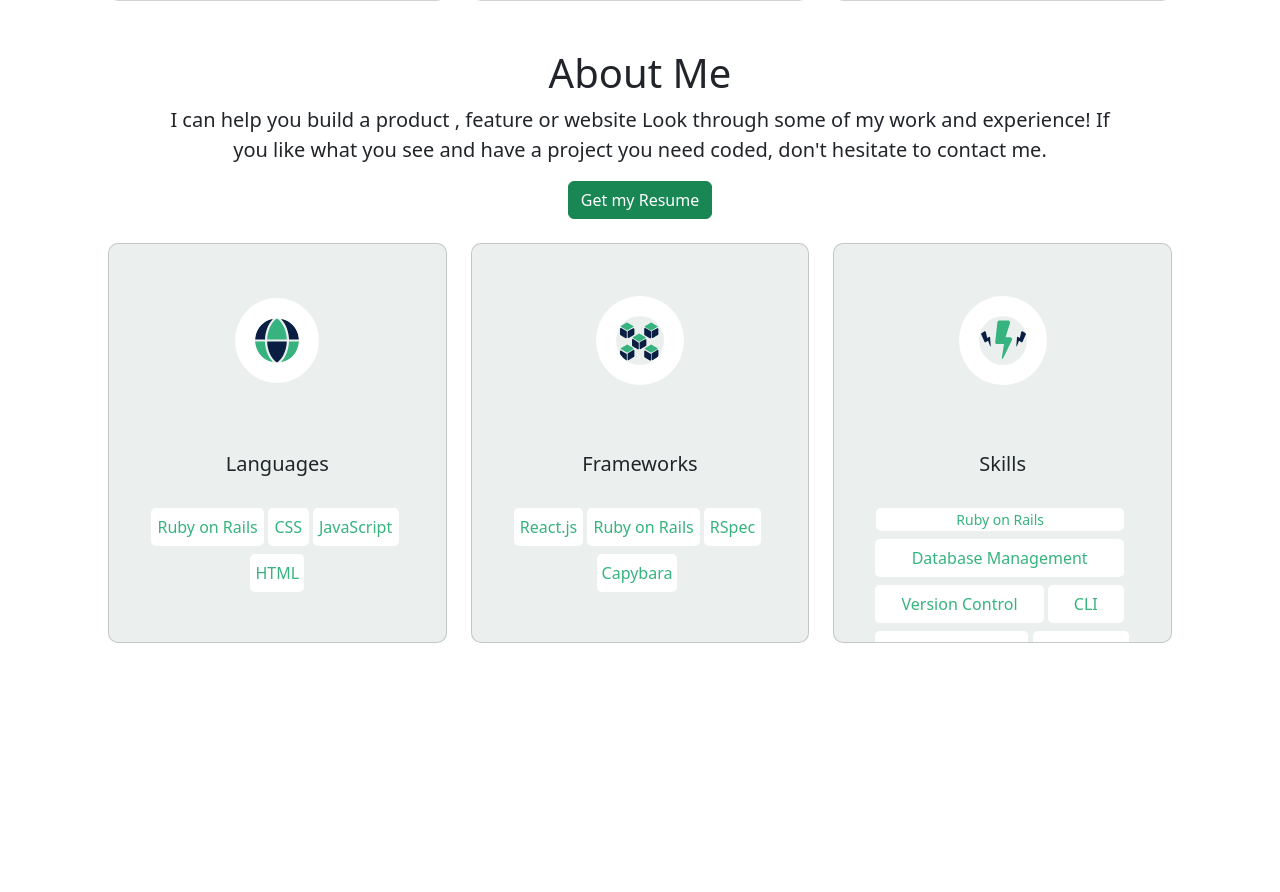
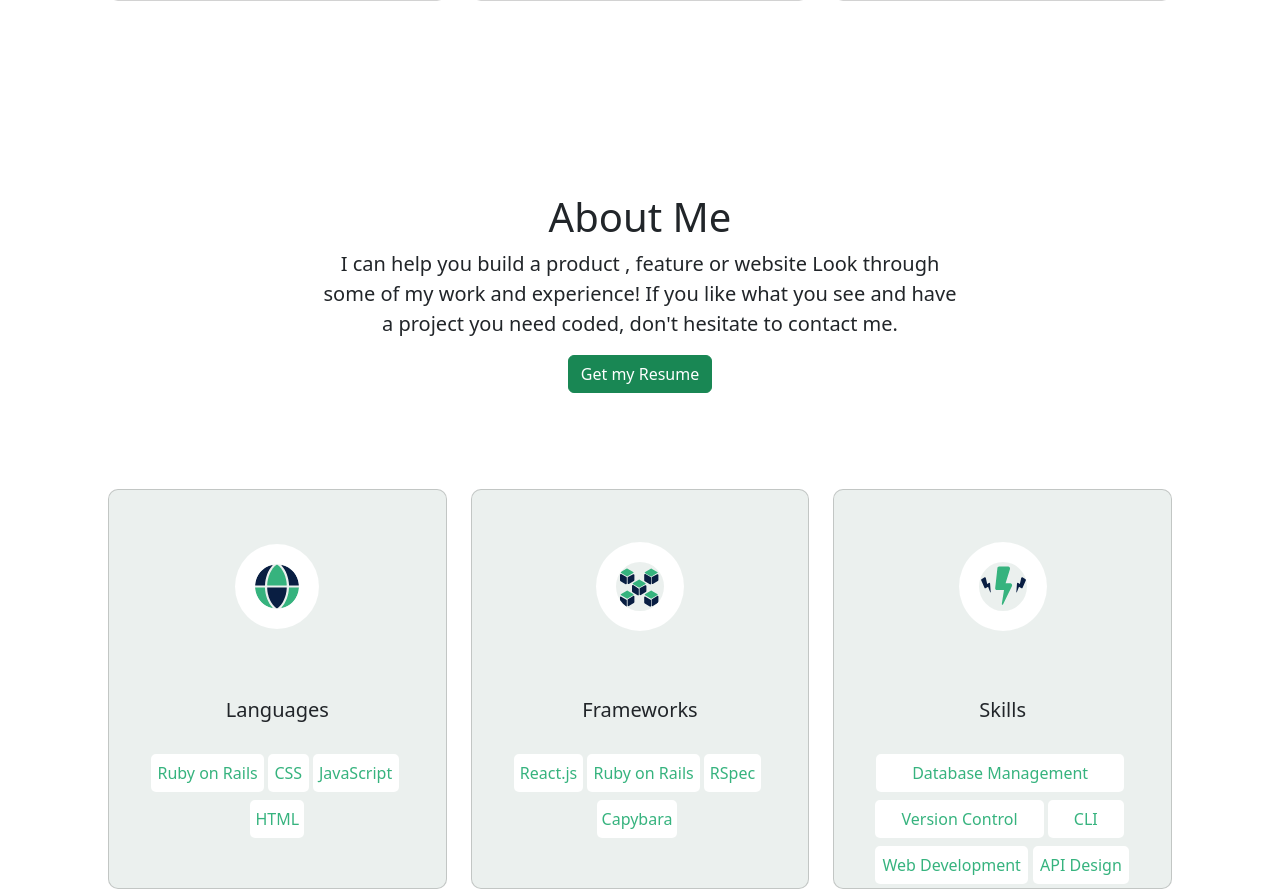
Before and after one commit to MalikTalha03/Portfolio-Bootstrap, a website: page index.html in a window 1280 px wide. Shown: the part 2055-2947 px from the top of the page. Before the commit the page ends 2746 px from the top, so only its background shows below. Drawn offline with nearby package versions, Linux system fonts and the light colour scheme.

Commit message:
Updated Styles for about section

```diff
--- a/index.html
+++ b/index.html
@@ -165,13 +165,13 @@
         </div>
     </div>
 
-    <div class="mb-5 d-flex flex-column align-items-center mt-5">
+    <div class="mb-5 d-flex flex-column align-items-center marg">
         <div class="d-flex flex-column align-items-center">
             <h1 class="text-center">About Me</h1>
-            <p class="fs-5 fw-normal lh-base text-center w-75"> I can help you build a product , feature or website Look through some of my work and experience! If you like what you see and have a project you need coded, don't hesitate to contact me.</p>
+            <p class="fs-5 fw-normal lh-base text-center w-50"> I can help you build a product , feature or website Look through some of my work and experience! If you like what you see and have a project you need coded, don't hesitate to contact me.</p>
             <button type="button" class="btn btn-success mb-4">Get my Resume</button>
         </div>
-        <div class="row row-cols-1 row-cols-md-2 row-cols-lg-3 g-4 col-w">
+        <div class="row row-cols-1 row-cols-md-2 row-cols-lg-3 g-4 col-w mt-5">
             <div class="col">
                 <div class="card w-100 col-w2" >
                     <div class="d-flex flex-column align-items-center">
@@ -217,7 +217,6 @@
                         <div class="card-body p-0 d-flex flex-column align-items-center w-100">
                             <h5 class="card-title text-center p-3 w-75">Skills</h5>
                             <div class="btn-about  btn-group d-flex flex-wrap justify-content-center p-0 w-75" role="group" aria-label="Basic example">
-                                <button type="button" class="btn text-nowrap btn-sm p-0 mt-2">Ruby on Rails</button>
                                 <button type="button" class="btn px-1 mt-2">Database Management</button>
                                 <button type="button" class="btn px-1 mt-2">Version Control</button>
                                 <button type="button" class="btn px-1 mt-2">CLI</button>
@@ -228,7 +227,6 @@
                     </div>
                 </div>
             </div>
-
         </div>
     </div>
 
--- a/style.css
+++ b/style.css
@@ -72,6 +72,10 @@
   height: 25rem !important;
 }
 
+.marg {
+  margin-top: 15%;
+}
+
 .btn-about .btn {
   background-color: white;
   color: #36B37E;
```
